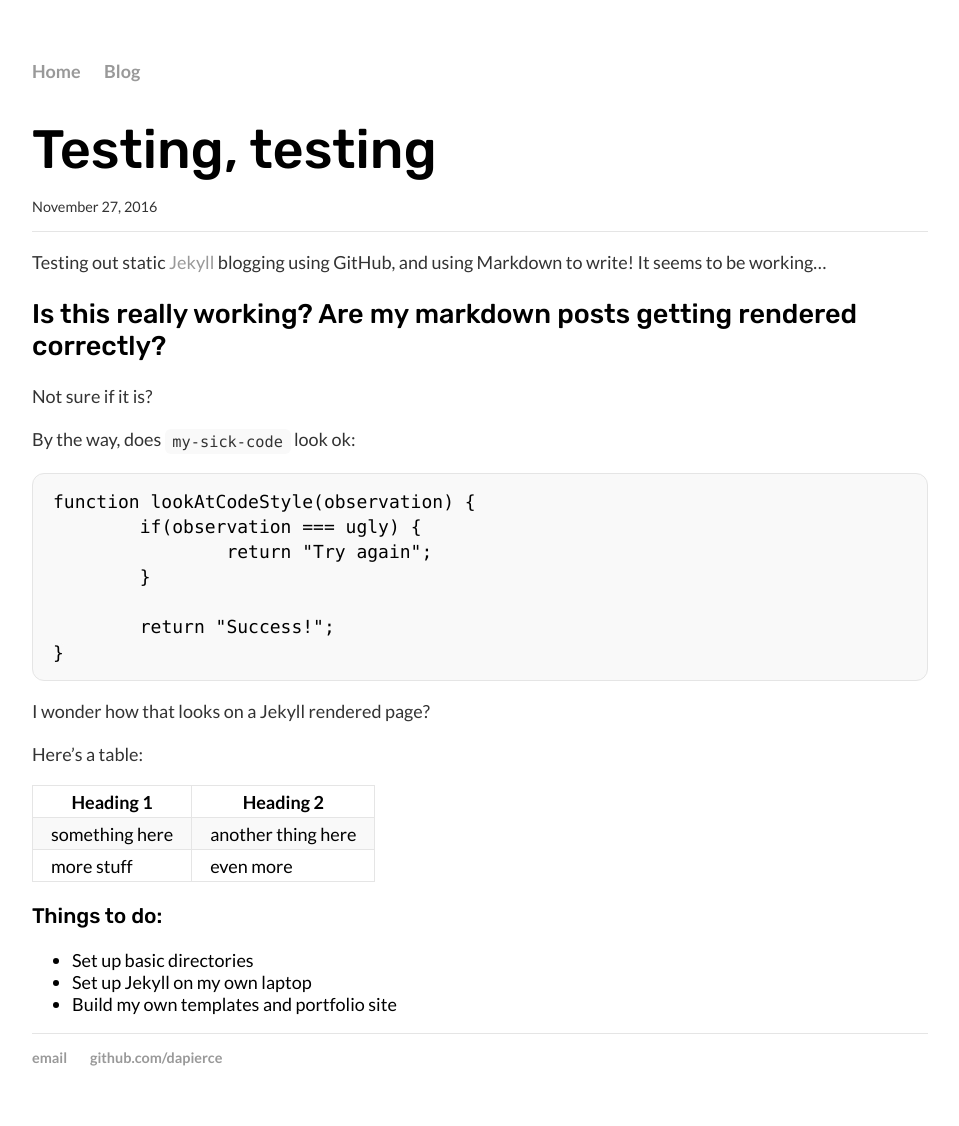
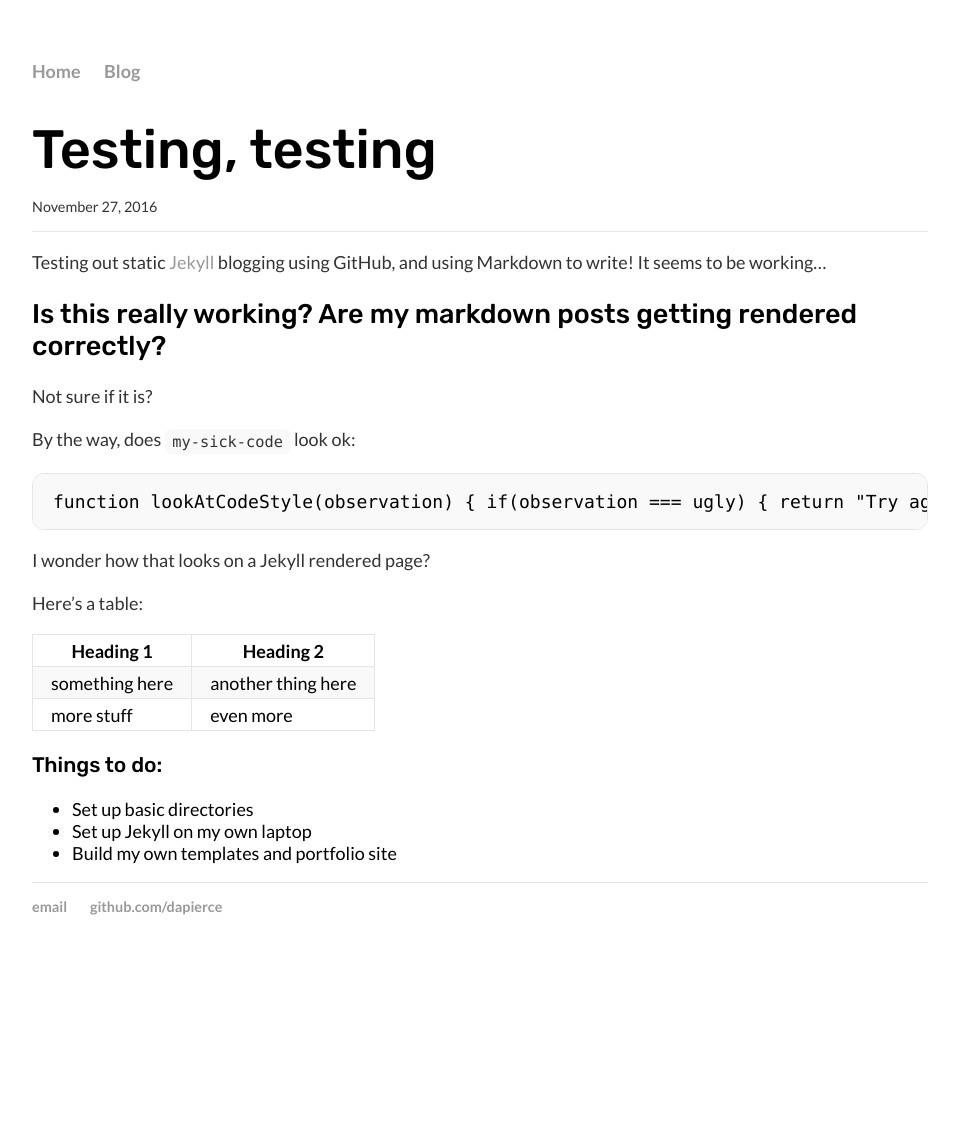
Before and after one commit to dapierce/dapierce.github.io-archive, a Jekyll site: the page built from _posts/2016-11-27-testing.md, in a window 1280 px wide. Shown: the whole page, without its empty margins (160-1119 px from the left). Built offline with Jekyll 4.4.1, drawn with Linux system fonts in a browser that asks for light colours; after the commit the page ends 975 px from its top, so only the background shows below that.

Commit message:
Update main.css

```diff
--- a/css/main.css
+++ b/css/main.css
@@ -104,8 +104,7 @@ pre {
   padding: 15px 20px;
   font-size: 100%;
   line-height: 1.4;
-  white-space: pre;
-  white-space: pre-wrap;
+  white-space: nowrap;
   word-break: break-all;
   word-wrap: break-word;
   background-color: #f9f9f9;
```
